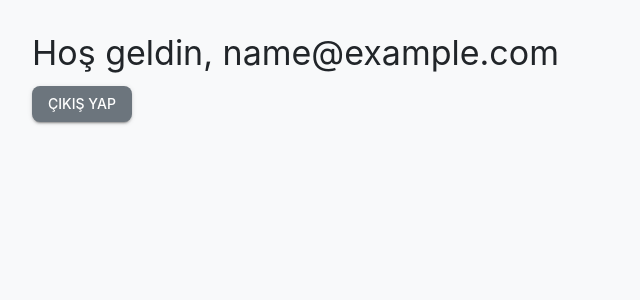
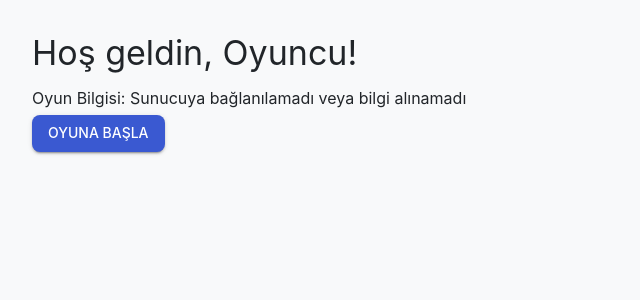
Before and after one commit to recepsalih03/game-center, a React (Create React App) app in the folder packages/client/: page / in a window 1280 px wide. Shown: the top 300 px of the page, without its empty margins (0-640 px from the left). Built offline with nearby package versions, Linux system fonts and the light colour scheme; no server answers; sample sign-in values are in the browser's storage.

Commit message:
Ana ekran için çalışma yapıldı.

```diff
--- a/packages/client/src/pages/HomePage.tsx
+++ b/packages/client/src/pages/HomePage.tsx
@@ -1,29 +1,35 @@
-import React, { useContext, useEffect, useState } from "react";
-import { AuthContext } from "../contexts/AuthContext";
+import React, { useEffect, useState } from "react";
 import { Box, Typography, Button } from "@mui/material";
 import api from "../api/axios";
 
-const HomePage: React.FC = () => {
-  const { user, logout } = useContext(AuthContext);
-  const [msg, setMsg] = useState<string>("Yükleniyor...");
+const GameHomePage: React.FC = () => {
+  const [playerName, setPlayerName] = useState<string>("Oyuncu");
+  const [gameInfo, setGameInfo] = useState<string>("Yükleniyor...");
 
   useEffect(() => {
     api
-      .get<{ msg: string }>("/protected")
-      .then(res => setMsg(res.data.msg))
-      .catch(() => setMsg("Sunucuya bağlanılamadı veya token geçersiz"));
+      .get<{ info: string }>("/game-info")
+      .then(res => setGameInfo(res.data.info))
+      .catch(() => setGameInfo("Sunucuya bağlanılamadı veya bilgi alınamadı"));
   }, []);
+
+  const startGame = () => {
+    console.log("Oyun başlatılıyor...");
+  };
 
   return (
     <Box sx={{ p: 4 }}>
       <Typography variant="h4" gutterBottom>
-        Hoş geldin, {user?.email}
+        Hoş geldin, {playerName}!
       </Typography>
-      <Button variant="contained" color="secondary" onClick={logout}>
-        Çıkış Yap
+      <Typography variant="body1" gutterBottom>
+        Oyun Bilgisi: {gameInfo}
+      </Typography>
+      <Button variant="contained" color="primary" onClick={startGame}>
+        Oyuna Başla
       </Button>
     </Box>
   );
 };
 
-export default HomePage;
+export default GameHomePage;
```
